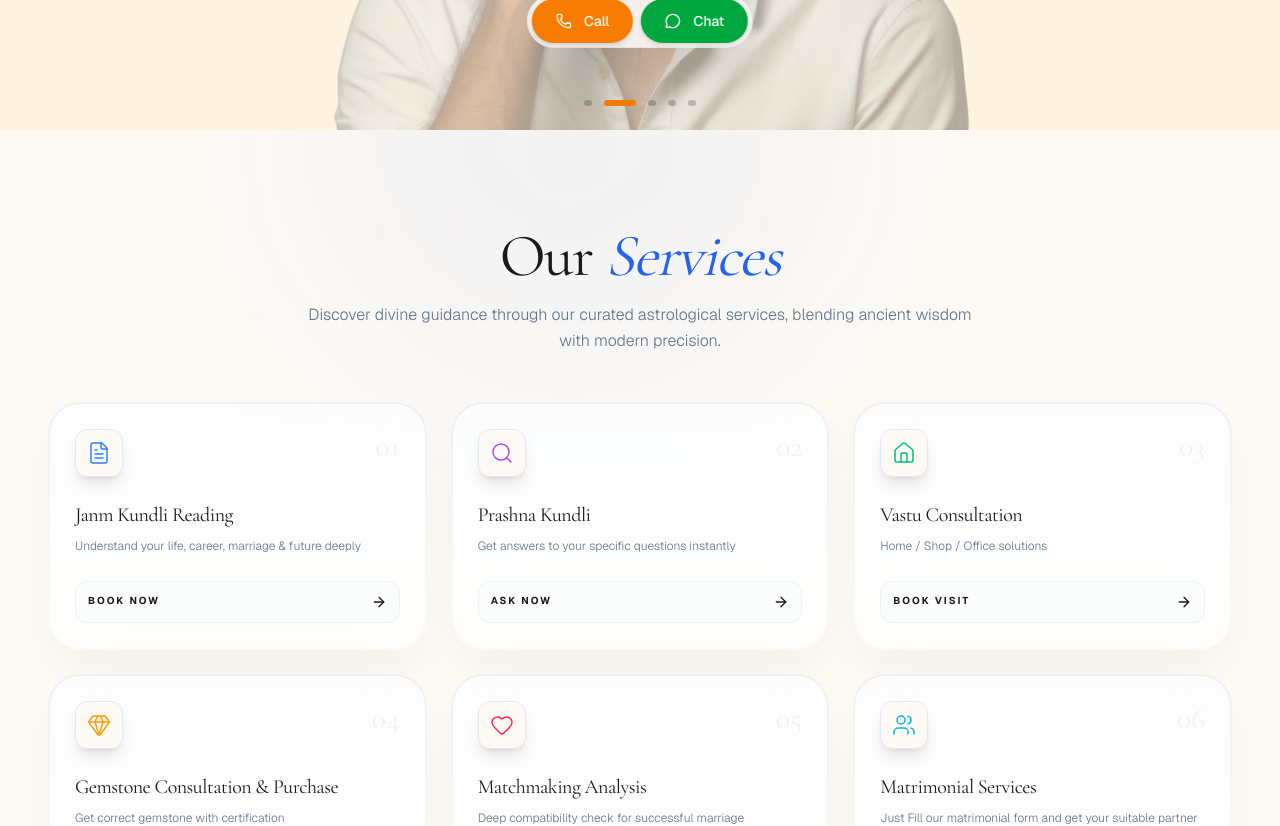
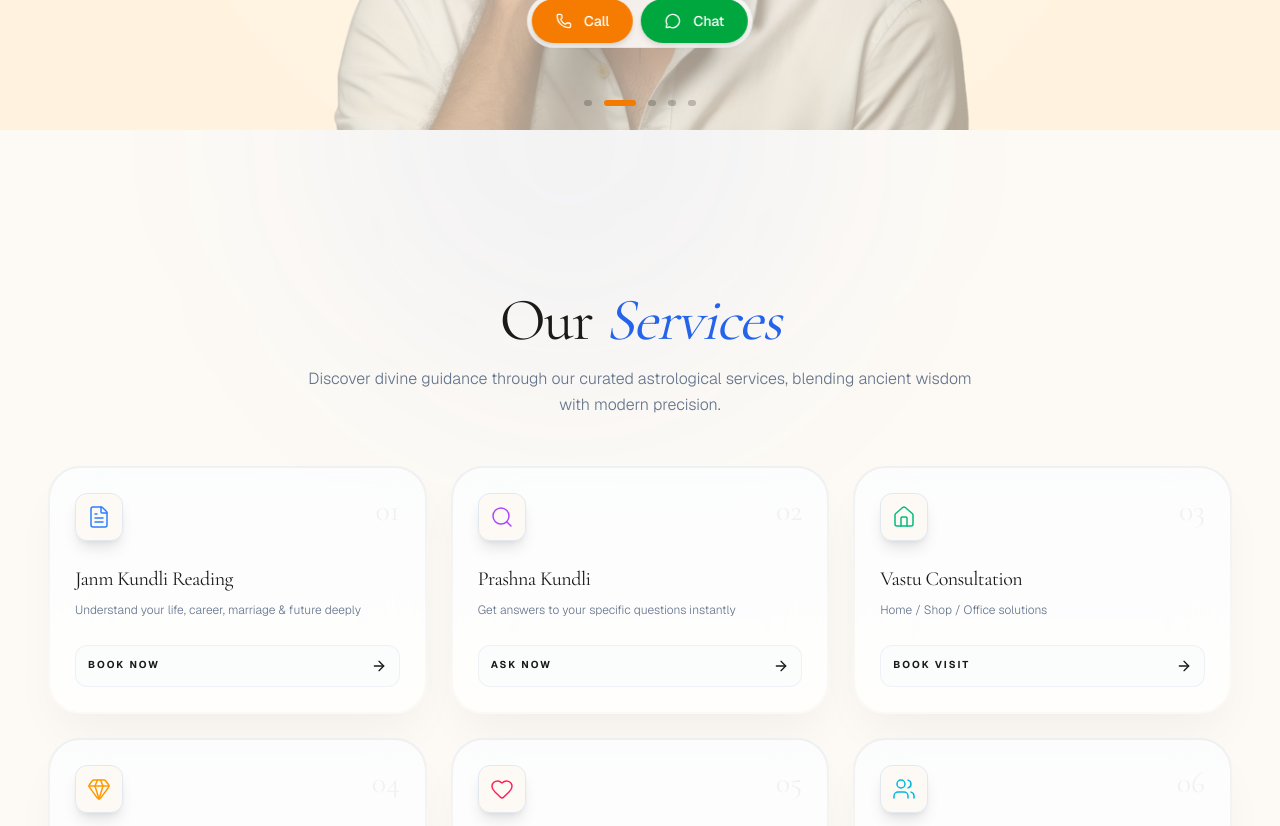
Before and after one commit to astrodarshiindia/astro-darshi, a Next.js app: page / in a window 1280 px wide. Shown: the part 720-1546 px from the top of the page. Built offline with nearby package versions, Linux system fonts and the light colour scheme; no server answers; the database is empty.

Commit message:
your commit message

```diff
--- a/components/OurServices.tsx
+++ b/components/OurServices.tsx
@@ -144,7 +144,7 @@ export default function OurServices() {
   ];
 
   return (
-    <section id="services" className="py-16 md:py-24 relative bg-background overflow-hidden">
+    <section id="services" className="pt-24 pb-16 md:pt-40 md:pb-24 relative bg-background overflow-hidden">
       {/* Dynamic Background */}
       <div className="absolute inset-0 pointer-events-none">
         <div className="absolute top-0 left-1/4 w-[500px] h-[500px] bg-primary/5 rounded-full blur-[120px] -translate-y-1/2" />
```
